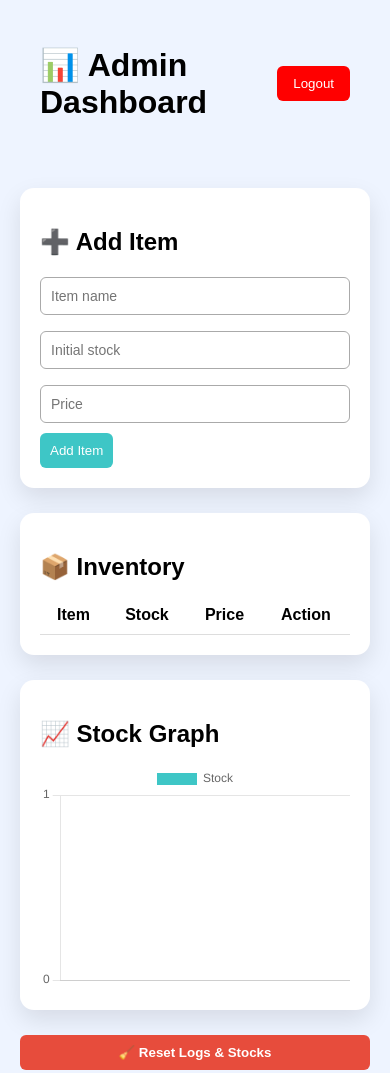
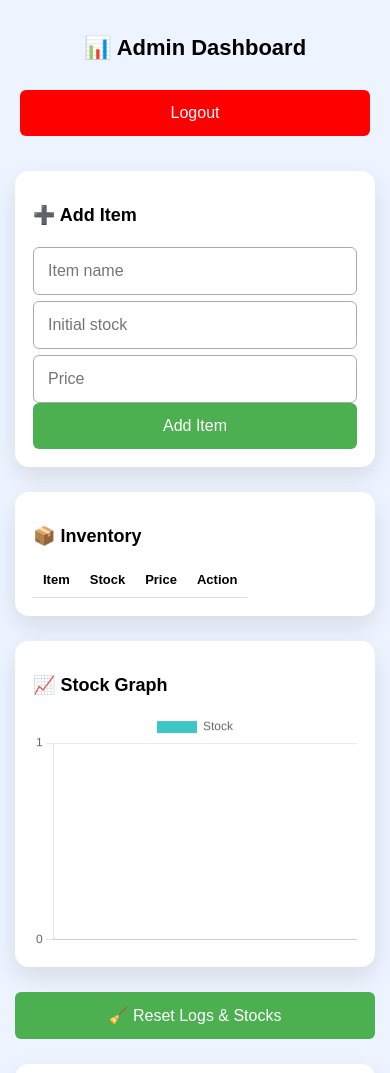
Before and after one commit to siddhanthaditiyaa-beep/Smart-Inventory, a website: page public/admin.html in a window 390 px wide. Shown: the top 1073 px of the page. Drawn offline with nearby package versions, Linux system fonts and the light colour scheme; no server answers; sample sign-in values are in the browser's storage.

Commit message:
Add mobile responsiveness (CSS-only)

```diff
--- a/public/style.css
+++ b/public/style.css
@@ -157,20 +157,7 @@
   font-size: 12px;
 }
 
-.password-box {
-  position: relative;
-}
-
-.password-box .eye {
-  position: absolute;
-  right: 14px;
-  top: 50%;
-  transform: translateY(-50%);
-  cursor: pointer;
-  font-size: 18px;
-}
-
-/* ===== LOADER (STEP 3) ===== */
+/* ===== LOADER ===== */
 .loader {
   display: none;
   margin: 12px auto;
@@ -188,17 +175,10 @@
   }
 }
 
-/* DISABLED BUTTON STATE */
-.login-btn:disabled {
-  background: Burlington#aaa;
-  cursor: not-allowed;
-}
-
 /* ================= ADMIN UI ================= */
 
 .admin-body {
   background: #eef4ff;
-  font-family: Arial, sans-serif;
 }
 
 .admin-header {
@@ -224,30 +204,10 @@
   box-shadow: 0 10px 25px rgba(0,0,0,0.1);
 }
 
-.card h2 {
-  margin-bottom: 15px;
-}
-
-.card input {
-  width: 100%;
-  padding: 10px;
-  margin-bottom: 10px;
-}
-
-.card button {
-  background: #3ec6c6;
-  border: none;
-  color: white;
-  padding: 10px;
-  border-radius: 6px;
-  cursor: pointer;
-}
-
 .logout-btn {
   background: red;
   color: white;
   padding: 10px 16px;
-  border: none;
   border-radius: 6px;
   cursor: pointer;
 }
@@ -265,32 +225,99 @@
 .delete-btn {
   background: #e74c3c;
   color: white;
-  border: none;
   padding: 6px 10px;
   border-radius: 4px;
 }
 
-ul {
-  list-style: none;
-  padding: 0;
+/* =================================================
+   📱 MOBILE RESPONSIVENESS (NEW – SAFE ADDITION)
+================================================= */
+
+@media (max-width: 768px) {
+
+  /* Global */
+  body {
+    font-size: 14px;
+  }
+
+  /* Login */
+  .login-card {
+    width: 90%;
+    padding: 25px;
+  }
+
+  /* Containers */
+  .container {
+    margin: 20px 10px;
+    padding: 20px;
+  }
+
+  /* Grid -> single column */
+  .grid {
+    grid-template-columns: 1fr;
+  }
+
+  /* Buttons */
+  button,
+  .login-btn,
+  .logout-btn {
+    width: 100%;
+    padding: 14px;
+    font-size: 16px;
+  }
+
+  /* Admin */
+  .admin-header {
+    flex-direction: column;
+    gap: 15px;
+    padding: 20px;
+    text-align: center;
+  }
+
+  .admin-container {
+    grid-template-columns: 1fr;
+    padding: 15px;
+  }
+
+  /* Tables */
+  table {
+    display: block;
+    overflow-x: auto;
+    white-space: nowrap;
+  }
+
+  th, td {
+    font-size: 13px;
+  }
+
+  /* Inputs */
+  input {
+    font-size: 16px;
+    padding: 14px;
+  }
+
+  /* Cards */
+  .card {
+    padding: 18px;
+  }
+
+  /* Chart */
+  canvas {
+    max-width: 100% !important;
+  }
 }
 
-ul li {
-  padding: 10px;
-  border-bottom: 1px solid #ddd;
+/* Small phones */
+@media (max-width: 420px) {
+  h1 {
+    font-size: 22px;
+  }
+
+  h2 {
+    font-size: 18px;
+  }
+
+  .badge {
+    font-size: 11px;
+  }
 }
-
-.danger-btn {
-  background: #e74c3c;
-  color: white;
-  border: none;
-  padding: 10px 16px;
-  border-radius: 6px;
-  cursor: pointer;
-  margin-bottom: 15px;
-  font-weight: bold;
-}
-
-.danger-btn:hover {
-  background: #c0392b;
-}
```
